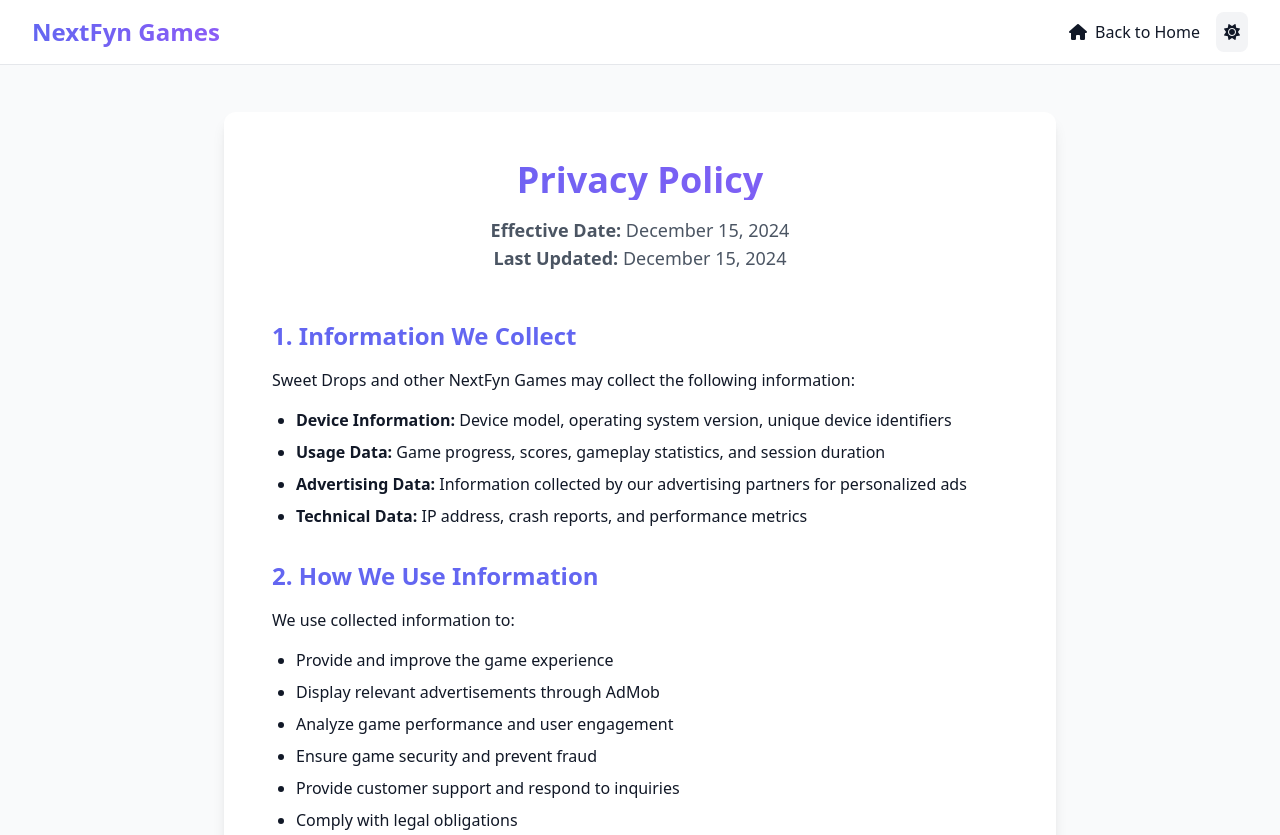
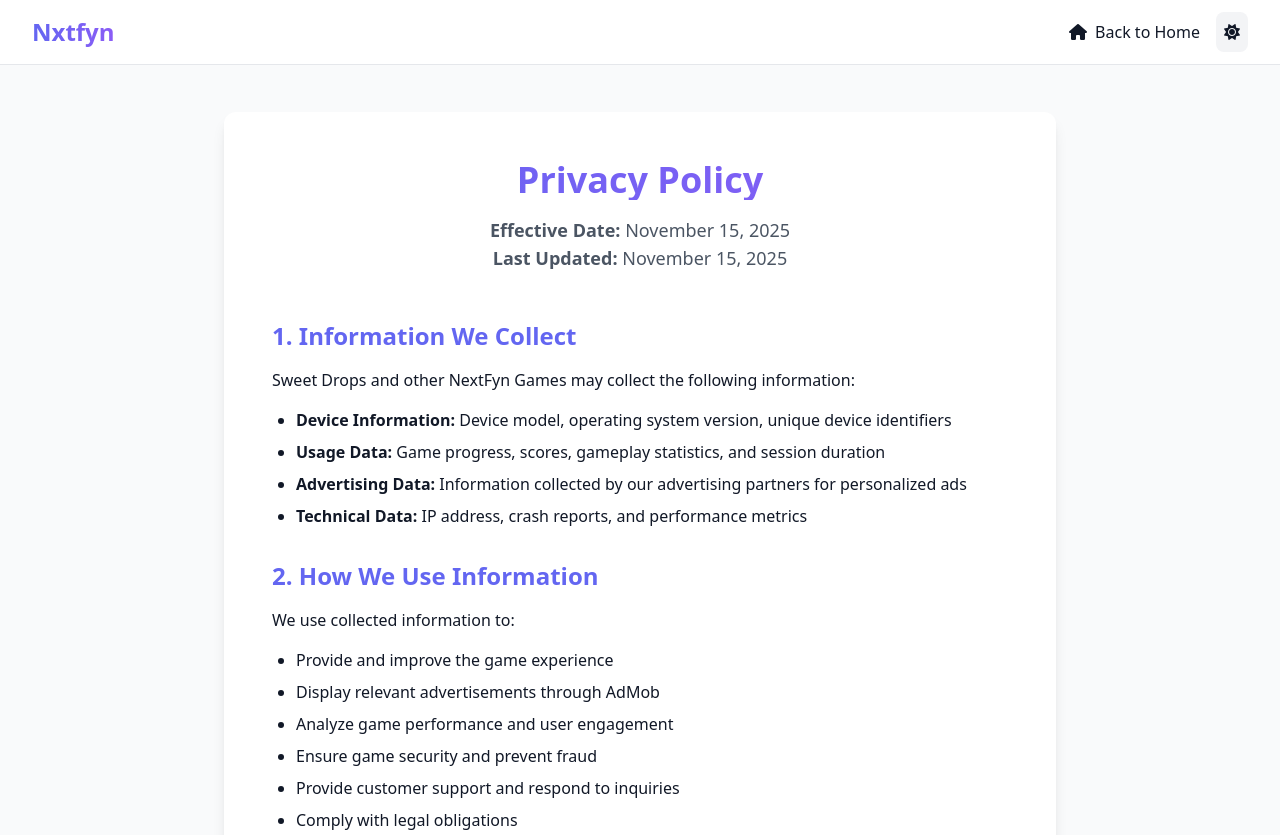
Before and after one commit to nxtfyn/website, a plain HTML site: page privacy-policy.html in a window 1280 px wide. Shown: the top 835 px of the page. Drawn offline with nearby package versions, Linux system fonts and the light colour scheme.

Commit message:
Update privacy-policy.html

```diff
--- a/privacy-policy.html
+++ b/privacy-policy.html
@@ -3,7 +3,7 @@
 <head>
     <meta charset="UTF-8">
     <meta name="viewport" content="width=device-width, initial-scale=1.0">
-    <title>Privacy Policy - NextFyn Games</title>
+    <title>Privacy Policy - NxtFyn</title>
     <meta name="description" content="Privacy Policy for NextFyn Games and Sweet Drops mobile game">
     <script src="https://cdn.tailwindcss.com"></script>
     <script>
@@ -28,7 +28,7 @@
             <div class="flex justify-between items-center h-16">
                 <div class="flex items-center">
                     <a href="index.html" class="text-2xl font-bold bg-gradient-to-r from-primary to-secondary bg-clip-text text-transparent">
-                        NextFyn Games
+                        Nxtfyn
                     </a>
                 </div>
                 <div class="flex items-center space-x-4">
@@ -53,8 +53,8 @@
                         Privacy Policy
                     </h1>
                     <p class="text-lg text-gray-600 dark:text-gray-300">
-                        <strong>Effective Date:</strong> December 15, 2024<br>
-                        <strong>Last Updated:</strong> December 15, 2024
+                        <strong>Effective Date:</strong> November 15, 2025<br>
+                        <strong>Last Updated:</strong> November 15, 2025
                     </p>
                 </div>
 
@@ -167,8 +167,8 @@
                         <div class="bg-gray-50 dark:bg-gray-800 p-6 rounded-lg">
                             <p class="mb-4">If you have questions about this privacy policy or want to exercise your rights, please contact us:</p>
                             <div class="space-y-2">
-                                <p><strong>Email:</strong> privacy@nextfyngames.com</p>
-                                <p><strong>Developer:</strong> NextFyn Games</p>
+                                <p><strong>Email:</strong> nxtfyn@gmail.com</p>
+                                <p><strong>Developer:</strong> Nxtfyn</p>
                                 <p><strong>Response Time:</strong> We aim to respond within 30 days</p>
                             </div>
                         </div>
@@ -190,7 +190,7 @@
             <div class="text-xl font-bold bg-gradient-to-r from-primary to-secondary bg-clip-text text-transparent mb-2">
                 NextFyn Games
             </div>
-            <p class="text-gray-400">&copy; 2024 NextFyn Games. All rights reserved.</p>
+            <p class="text-gray-400">&copy; 2025 Nxtfyn. All rights reserved.</p>
         </div>
     </footer>
 
```
